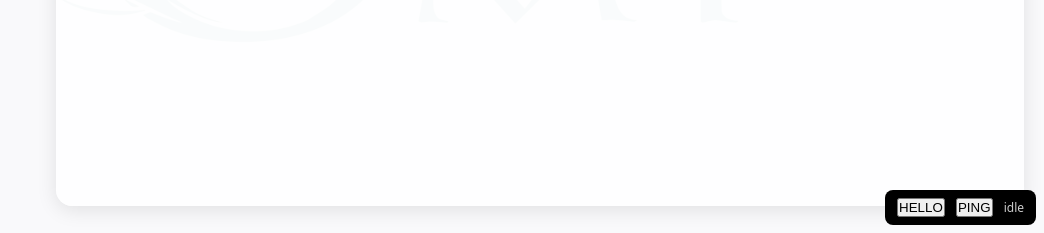
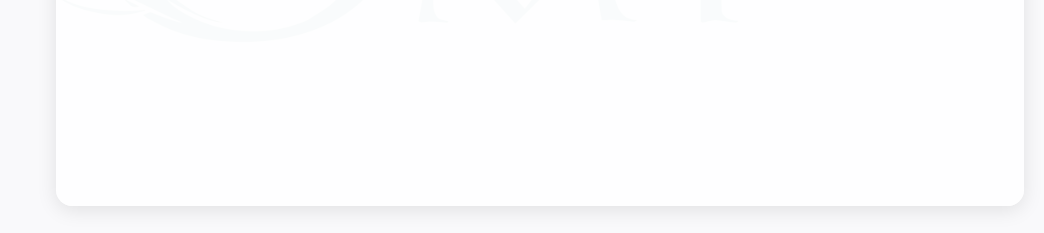
Before and after one commit to BillBBle/Text_to_Image, a Flask app: page /upload in a window 1280 px wide. Shown: the part 567-800 px from the top of the page, without its empty margins (236-1280 px from the left). Run offline with Flask 3, Linux system fonts and the light colour scheme.

Commit message:
Update upload.html

```diff
--- a/templates/upload.html
+++ b/templates/upload.html
@@ -43,70 +43,12 @@
     </div>
   </main>
 
-  <div style="position:fixed;right:8px;bottom:8px;z-index:99999;background:#000;color:#fff;padding:8px 12px;border-radius:8px;font-size:12px;">
-    <button id="btn-hello" style="margin-right:8px;">HELLO</button>
-    <button id="btn-ping">PING</button>
-    <span id="debug-status" style="margin-left:8px;opacity:.8">idle</span>
-  </div>
-
 <script>
-(function(){
-  const $status = document.getElementById('debug-status');
-  const $hello  = document.getElementById('btn-hello');
-  const $ping   = document.getElementById('btn-ping');
-
-  // 计算父页 origin（若拿不到 referrer 就先用 * 做目标；等通了再收紧）
-  let PARENT_ORIGIN = '*';
-  try {
-    if (window.location.ancestorOrigins && window.location.ancestorOrigins.length > 0) {
-      // ✅ 直接拿到父页域（最可靠）
-      PARENT_ORIGIN = window.location.ancestorOrigins[0];
-    } else if (document.referrer) {
-      // 次优方案
-      PARENT_ORIGIN = new URL(document.referrer).origin;
-    }
-  } catch (err) {
-    console.warn('[Child][DEBUG] failed to parse parent origin', err);
-  }
-  console.log('[Child][DEBUG] resolved PARENT_ORIGIN =', PARENT_ORIGIN);
-
-  // 监听父页回执
-  window.addEventListener('message', (event) => {
-    console.log('[Child][DEBUG] message from', event.origin, 'data =', event.data);
-    const data = event.data || {};
-    if (data.type === 'PONG') {
-      setStatus('PONG ✅ (ts=' + data.ts + ')');
-    }
-    if (data.type === 'HELLO_FROM_PARENT') {
-      setStatus('HELLO_FROM_PARENT ✅');
-    }
-    // 你也可以在这里监听 STICKER_ADD_TO_CART_FAILED 等业务回执
-  });
-
-  // 测试 1：打招呼（父页回 HELLO_FROM_PARENT）
-  $hello.addEventListener('click', () => {
-    setStatus('send HELLO_FROM_CHILD → ' + PARENT_ORIGIN);
-    window.parent.postMessage({ type: 'HELLO_FROM_CHILD', ts: Date.now() }, PARENT_ORIGIN);
-  });
-
-  // 测试 2：PING（父页回 PONG）
-  $ping.addEventListener('click', () => {
-    setStatus('send PING → ' + PARENT_ORIGIN);
-    window.parent.postMessage({ type: 'PING', ts: Date.now() }, PARENT_ORIGIN);
-  });
-
-  // 页面加载后自动先打个招呼（可选）
-  window.addEventListener('load', () => {
-    setStatus('auto HELLO_FROM_CHILD → ' + PARENT_ORIGIN);
-    window.parent.postMessage({ type: 'HELLO_FROM_CHILD', ts: Date.now() }, PARENT_ORIGIN);
-  });
-})();
-
 document.addEventListener('DOMContentLoaded', () => {
-  // ======= 你的店铺配置（已替换为你提供的）=======
-  const SHOP_DOMAIN = 'https://www.getsiplit.com'; // ← 你的前台域名（含 https）
-  const VARIANT_ID  = '50339879977245';            // ← 你的变体 ID
-  // ===============================================
+  // ======= 店铺配置 =======
+  const SHOP_DOMAIN = 'https://www.getsiplit.com'; // 你的前台域名（含 https）
+  const VARIANT_ID  = '50339879977245';            // 可售变体 ID
+  // ========================
 
   const chatBox  = document.getElementById('chat-box');
   const fileIn   = document.getElementById('file-input');
@@ -190,7 +132,7 @@ document.addEventListener('DOMContentLoaded', () => {
         if (data.redirect_url) { window.location.href = data.redirect_url; return; }
         if (!data.image_url)  { appendMsg('⚠️ Upload failed: ' + (data.error || 'Unknown error')); return; }
 
-        // 记录当前图
+        // 记录当前图（你后端已保存，我们只拿可访问直链）
         currentImageUrl = data.image_url;
         currentWidth = 0; currentHeight = 0; currentShape = ''; currentNotes = '';
 
@@ -275,15 +217,15 @@ document.addEventListener('DOMContentLoaded', () => {
       return;
     }
 
-    // ✅ Confirm：使用顶层 POST 到 /cart/add，确保能加车
+    // ✅ Confirm：顶层表单 POST 到 /cart/add（同域最稳），成功后由 Shopify 跳转到 /cart
     if (btn.matches('[data-confirm]')) {
       if (!currentImageUrl) { appendMsg('⚠️ No image yet.'); return; }
 
-      // 构造隐藏表单
+      // 构造隐藏表单（加入必备字段，兼容性更好）
       const form = document.createElement('form');
       form.method = 'POST';
-      form.action = `${SHOP_DOMAIN.replace(/\/$/,'')}/cart/add`; // 规范化域名
-      form.target = '_top';  // 跳出 iframe，确保 Shopify 能设置 cart cookie
+      form.action = `${SHOP_DOMAIN.replace(/\/$/,'')}/cart/add`;
+      form.target = '_top';  // 跳出 iframe
       form.style.display = 'none';
 
       const addField = (name, value) => {
@@ -295,10 +237,12 @@ document.addEventListener('DOMContentLoaded', () => {
       };
 
       // 必填
+      addField('form_type', 'product');
+      addField('utf8', '✓');
       addField('id', VARIANT_ID);
       addField('quantity', '1');
 
-      // 自定义属性
+      // 自定义属性（后台与购物车都会展示）
       addField('properties[Design URL]', currentImageUrl);
       if (currentWidth && currentHeight) addField('properties[Size]', `${currentWidth}x${currentHeight}px`);
       if (currentShape) addField('properties[Shape]', currentShape);
```
